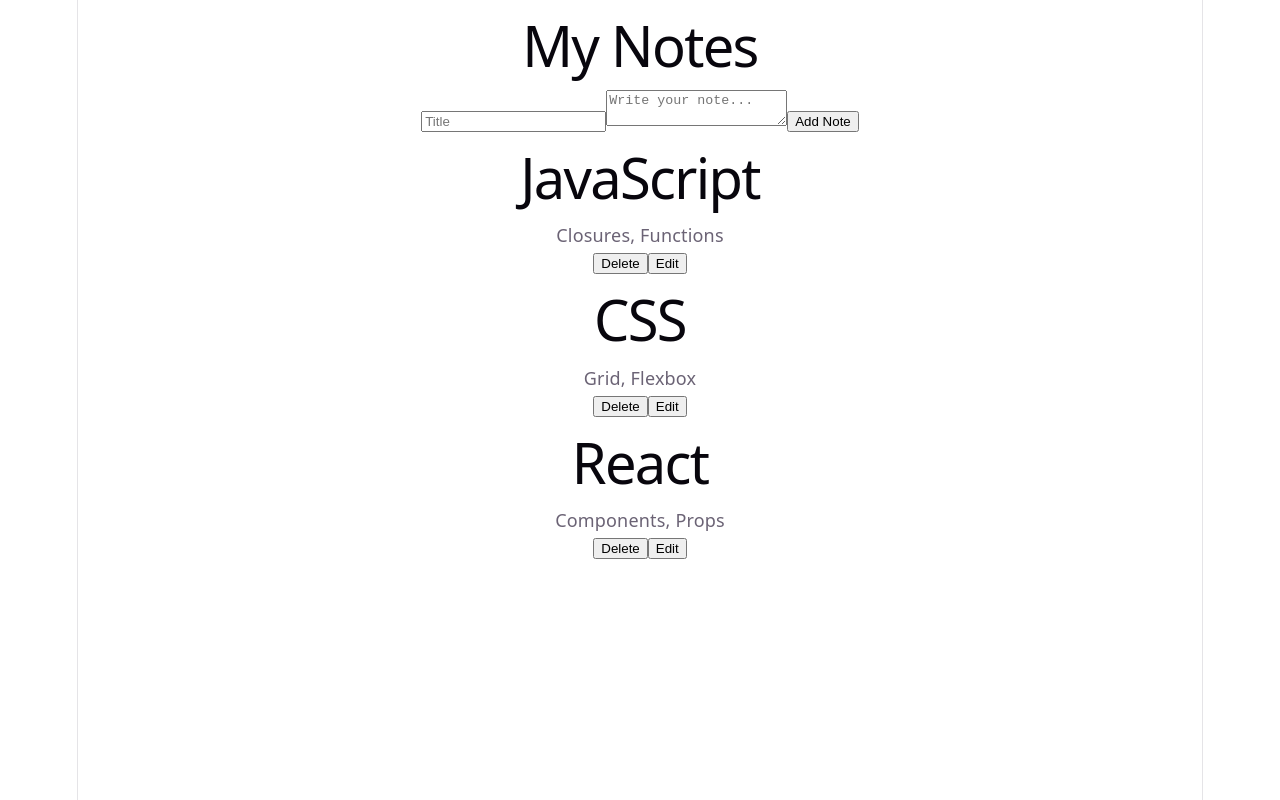
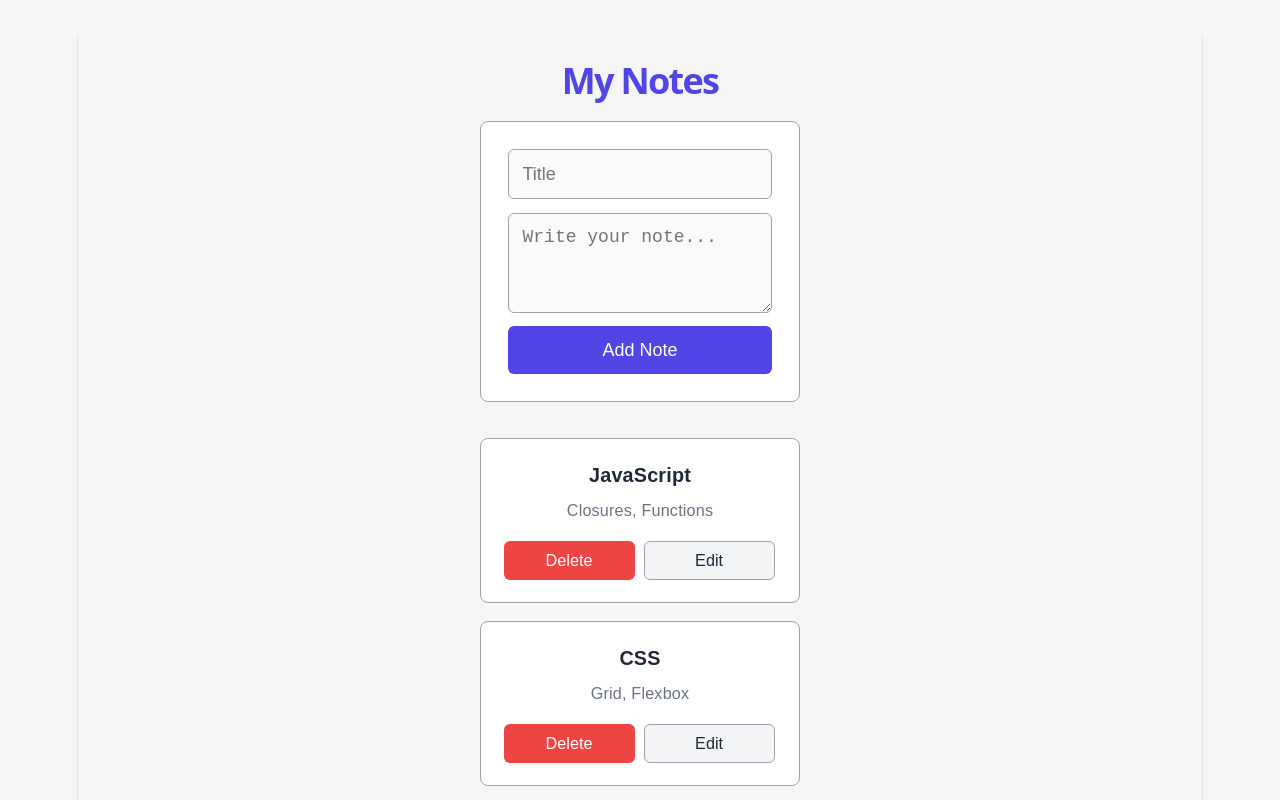
Before and after one commit to FatimaGhafoor/react-notes-app, a React (Vite) app: page / in a window 1280 px wide. Shown: the top 800 px of the page. Built offline with nearby package versions, Linux system fonts and the light colour scheme.

Commit message:
feat: add CSS styling to React Notes App

```diff
--- a/index.html
+++ b/index.html
@@ -5,6 +5,7 @@
     <link rel="icon" type="image/svg+xml" href="/favicon.svg" />
     <meta name="viewport" content="width=device-width, initial-scale=1.0" />
     <title>my-react-app</title>
+
   </head>
   <body>
     <div id="root"></div>
--- a/src/App.css
+++ b/src/App.css
@@ -0,0 +1,141 @@
+* {
+  box-sizing: border-box;
+  margin: 0;
+  padding: 0;
+}
+
+body {
+  font-family: sans-serif;
+  background-color: #f5f5f5;
+  color: #1f2937;
+  padding: 2rem;
+}
+
+.app {
+  max-width: 800px;
+  margin: 0 auto;
+}
+
+h1 {
+  font-size: 2rem;
+  font-weight: 700;
+  margin-bottom: 1.5rem;
+  color: #4f46e5;
+}
+
+.note-form {
+  background: #ffffff;
+  padding: 1.5rem;
+  border-radius: 8px;
+  border: 1px solid #9ca3af;
+  margin-bottom: 2rem;
+  display: flex;
+  flex-direction: column;
+  gap: 0.75rem;
+}
+
+.note-input,
+.note-textarea {
+  width: 100%;
+  padding: 0.75rem;
+  border: 1px solid #9ca3af;
+  border-radius: 6px;
+  font-size: 1rem;
+  color: #1f2937;
+  background: #f9fafb;
+  outline: none;
+}
+
+.note-input:focus,
+.note-textarea:focus {
+  border-color: #4f46e5;
+  background: #ffffff;
+}
+
+.note-textarea {
+  resize: vertical;
+  min-height: 100px;
+}
+
+.add-btn {
+  padding: 0.75rem;
+  background-color: #4f46e5;
+  color: #ffffff;
+  border: none;
+  border-radius: 6px;
+  font-size: 1rem;
+  font-weight: 500;
+  cursor: pointer;
+}
+
+.add-btn:hover {
+  background-color: #4338ca;
+}
+
+.notes-container {
+  display: grid;
+  grid-template-columns: repeat(auto-fill, minmax(250px, 1fr));
+  gap: 1rem;
+}
+
+.note-card {
+  background: #ffffff;
+  border: 1px solid #9ca3af;
+  border-radius: 8px;
+  padding: 1.25rem;
+  display: flex;
+  flex-direction: column;
+  gap: 0.5rem;
+}
+
+.note-card h3 {
+  font-size: 1.1rem;
+  font-weight: 600;
+  color: #1f2937;
+}
+
+.note-card p {
+  font-size: 0.9rem;
+  color: #6b7280;
+  flex-grow: 1;
+}
+
+.delete-btn {
+  padding: 0.5rem;
+  background-color: #ef4444;
+  color: #ffffff;
+  border: none;
+  border-radius: 6px;
+  font-size: 0.9rem;
+  cursor: pointer;
+  width: 48%;
+}
+
+.delete-btn:hover {
+  background-color: #dc2626;
+}
+
+.edit-btn {
+  padding: 0.5rem;
+  background-color: #f3f4f6;
+  color: #1f2937;
+  border: 1px solid #9ca3af;
+  border-radius: 6px;
+  font-size: 0.9rem;
+  cursor: pointer;
+  width: 48%;
+}
+
+.edit-btn:hover {
+  background-color: #e5e7eb;
+}
+
+.note-card .delete-btn,
+.note-card .edit-btn {
+  width: 48%;
+}
+.note-buttons {
+  display: flex;
+  gap: 0.5rem;
+  margin-top: 0.5rem;
+}
--- a/src/App.jsx
+++ b/src/App.jsx
@@ -1,5 +1,6 @@
 import { useState, useEffect } from "react";
 import Note from "./Note";
+import "./App.css";
 
 function App() {
   const [notes, setNotes] = useState([
@@ -59,23 +60,28 @@ function App() {
   }
 
   return (
-    <div>
+    <div className="app">
       <h1>My Notes</h1>
+      <div className="note-form">
         <input
+          className="note-input"
           type="text"
           placeholder="Title"
           value={title}
           onChange={(e) => setTitle(e.target.value)}
         />
         <textarea
+          className="note-textarea"
           placeholder="Write your note..."
           value={body}
           onChange={(e) => setBody(e.target.value)}
         />
 
-      <button onClick={handleAddNote}>
+        <button className="add-btn" onClick={handleAddNote}>
           {editingId ? "Save Changes" : "Add Note"}
         </button>
+      </div>
+      <div className="notes-container">
         {notes.map((note) => (
           <Note
             key={note.id}
@@ -86,6 +92,7 @@ function App() {
           />
         ))}
       </div>
+    </div>
   );
 }
 
--- a/src/Note.jsx
+++ b/src/Note.jsx
@@ -1,10 +1,16 @@
 function Note(props) {
   return (
-    <div>
-      <h1>{props.title}</h1>
+    <div className="note-card">
+      <h3>{props.title}</h3>
       <p>{props.body}</p>
-      <button onClick={props.onDelete}>Delete</button>
-      <button onClick={props.onEdit}>Edit</button>
+      <div className="note-buttons">
+        <button className="delete-btn" onClick={props.onDelete}>
+          Delete
+        </button>
+        <button className="edit-btn" onClick={props.onEdit}>
+          Edit
+        </button>
+      </div>
     </div>
   );
 }
```
Lines whose indentation alone changed are shown as unchanged.
